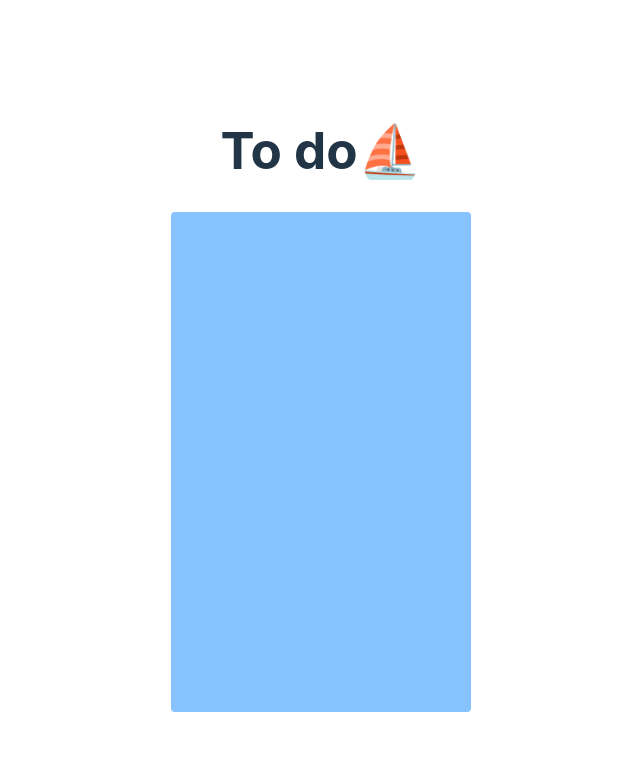
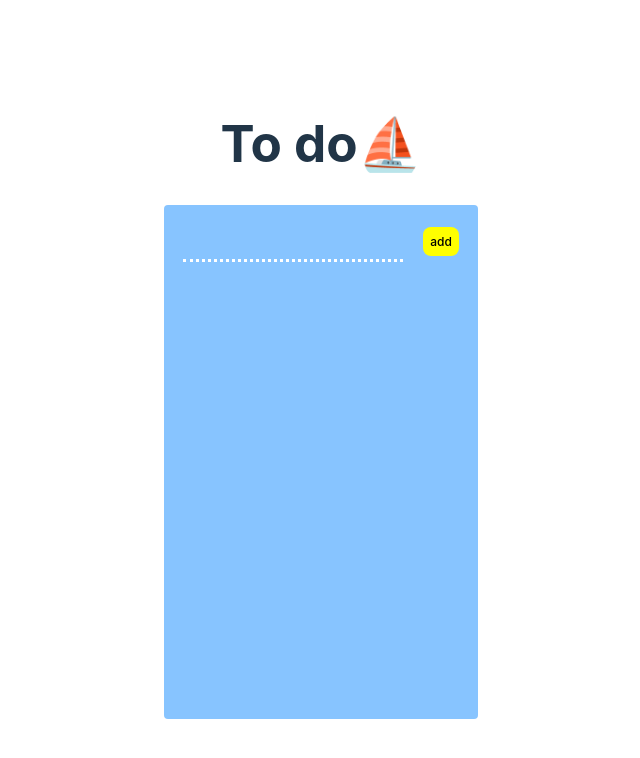
Before and after one commit to lenayoo/udemyTodo, a React (Vite) app: page / in a window 1280 px wide. Shown: the top 758 px of the page, without its empty margins (319-959 px from the left). Built offline with nearby package versions, Linux system fonts and the light colour scheme.

Commit message:
finish structure and styling

```diff
--- a/index.html
+++ b/index.html
@@ -4,7 +4,7 @@
     <meta charset="UTF-8" />
     <link rel="icon" type="image/svg+xml" href="/vite.svg" />
     <meta name="viewport" content="width=device-width, initial-scale=1.0" />
-    <title>Simple todo</title>
+    <title>just todo⛵️</title>
   </head>
   <body>
     <div id="root"></div>
--- a/src/App.css
+++ b/src/App.css
@@ -8,4 +8,33 @@
   min-height: 500px;
   border-radius: 4px;
   background-color: #87C4FF;
+  padding: 7px;
 }
+
+.todo-form {
+  margin-top: 0.7em;
+}
+
+.add-input {
+  width: 200px;
+  margin-right: 1.5em;
+  padding: 10px;
+  border: none;
+  outline: none;
+  border-bottom: 3px dotted white;
+  background-color: transparent;
+}
+
+.add-btn {
+  font-size: 12px;
+  background-color: yellow;
+  color: black;
+  padding: 7px;
+  border: none;
+  outline: none;
+}
+
+.add-btn:hover {
+  border: none;
+  outline: none;
+}
--- a/src/App.tsx
+++ b/src/App.tsx
@@ -4,7 +4,14 @@ function App() {
   return (
     <>
       <h1>To do⛵️</h1>
-      <div className="box"></div>
+      <div className="box">
+        <form className="todo-form">
+          <input className="add-input" />
+          <button type="button" className="add-btn">
+            add
+          </button>
+        </form>
+      </div>
     </>
   );
 }
```
